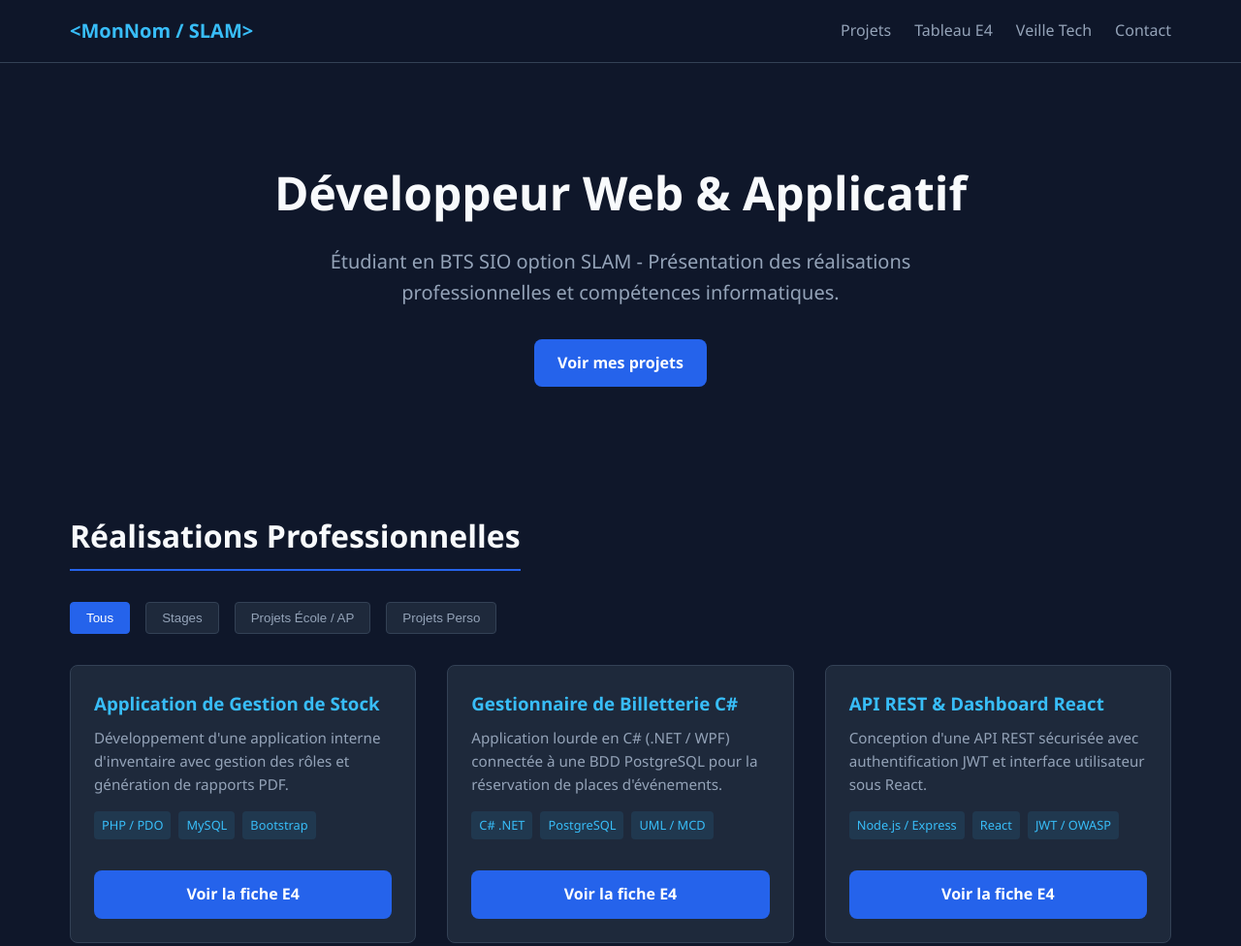
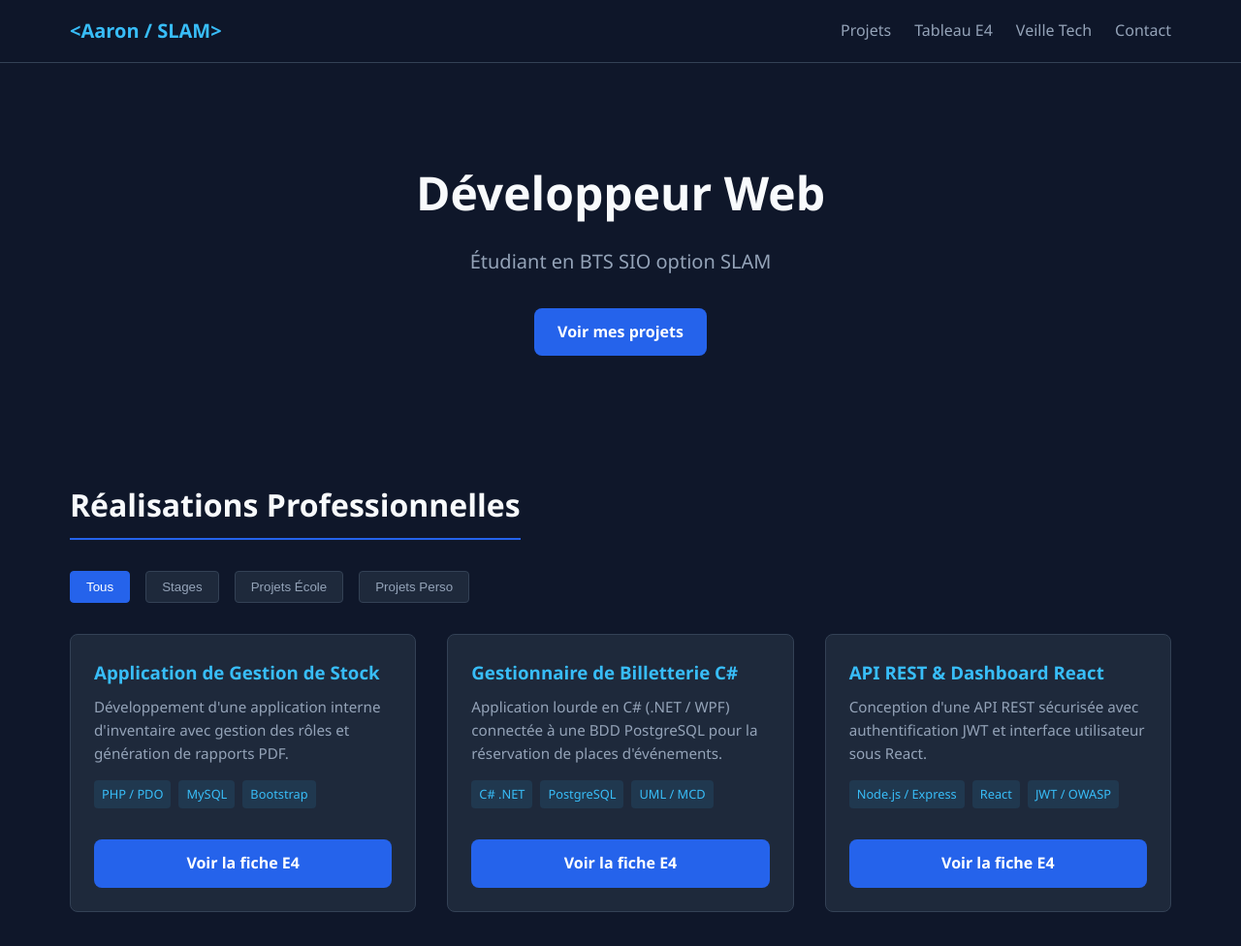
Before and after one commit to Aaron95800/portfolio-bts, a plain HTML site: page index.html in a window 1280 px wide. Shown: the top 976 px of the page at 97% size. Drawn offline with Linux system fonts and the light colour scheme.

Commit message:
Update index.html

```diff
--- a/index.html
+++ b/index.html
@@ -3,14 +3,14 @@
 <head>
   <meta charset="UTF-8">
   <meta name="viewport" content="width=device-width, initial-scale=1.0">
-  <title>Portfolio BTS SIO SLAM - Mon Nom</title>
+  <title>Mon Portfolio BTS SIO SLAM - VANG AARON</title>
   <link rel="stylesheet" href="style.css">
 </head>
 <body>
 
   <header>
     <nav>
-      <a href="#" class="logo">&lt;MonNom / SLAM&gt;</a>
+      <a href="#" class="logo">&lt;Aaron / SLAM&gt;</a>
       <ul class="nav-links">
         <li><a href="#projets">Projets</a></li>
         <li><a href="#competences">Tableau E4</a></li>
@@ -22,8 +22,8 @@
 
 
   <div class="hero">
-    <h1>Développeur Web & Applicatif</h1>
-    <p>Étudiant en BTS SIO option SLAM - Présentation des réalisations professionnelles et compétences informatiques.</p>
+    <h1>Développeur Web</h1>
+    <p>Étudiant en BTS SIO option SLAM</p>
     <a href="#projets" class="btn">Voir mes projets</a>
   </div>
 
@@ -34,7 +34,7 @@
     <div class="filters">
       <button class="filter-btn active" data-filter="all">Tous</button>
       <button class="filter-btn" data-filter="stage">Stages</button>
-      <button class="filter-btn" data-filter="ecole">Projets École / AP</button>
+      <button class="filter-btn" data-filter="ecole">Projets École </button>
       <button class="filter-btn" data-filter="perso">Projets Perso</button>
     </div>
 
@@ -153,7 +153,7 @@
   </section>
 
   <footer>
-    <p>&copy; 2026 Mon Nom - Portfolio BTS SIO SLAM | Hébergé sur GitHub Pages</p>
+    <p>&copy; 2026 Vang Aaron - Portfolio BTS SIO SLAM | Hébergé sur GitHub Pages</p>
   </footer>
 
   <script src="script.js"></script>
```
